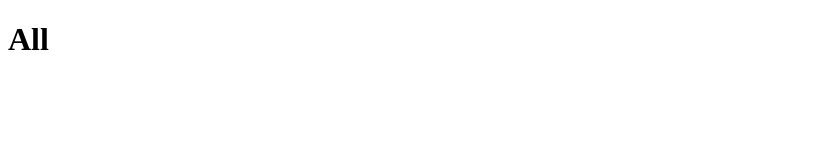
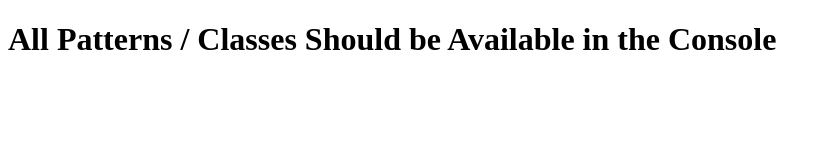
Before and after one commit to matthewmp/javascript-design-patterns, a website built with Parcel: page index.html in a window 1280 px wide. Shown: the whole page, without its empty margins (0-831 px from the left). Built offline with nearby package versions, Linux system fonts and the light colour scheme.

Commit message:
installed babel/jest

```diff
--- a/index.html
+++ b/index.html
@@ -7,7 +7,7 @@
     <title>JavaScript Design Patterns</title>
 </head>
 <body>
-    <h1>All </h1>
+    <h1>All Patterns / Classes Should be Available in the Console</h1>
     <script src="index.js"></script>
 </body>
 </html>
--- a/package.json
+++ b/package.json
@@ -19,6 +19,10 @@
   },
   "homepage": "https://github.com/matthewmp/javascript-design-patterns#readme",
   "devDependencies": {
+    "@babel/core": "^7.8.4",
+    "@babel/preset-env": "^7.8.4",
+    "babel-jest": "^25.1.0",
+    "jest": "^25.1.0",
     "parcel-bundler": "^1.12.4"
   }
 }
```
Also changed, not shown: .babelrc (added).
